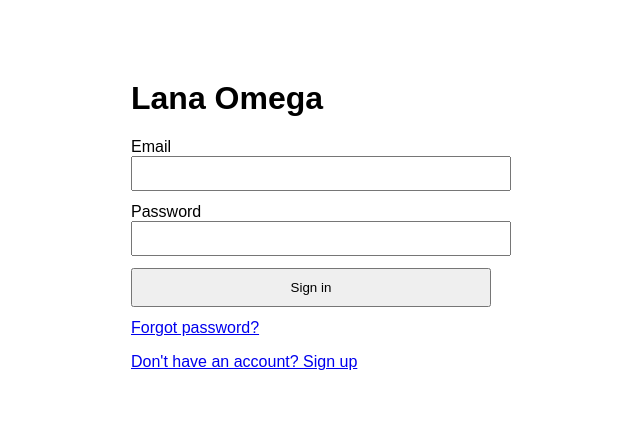
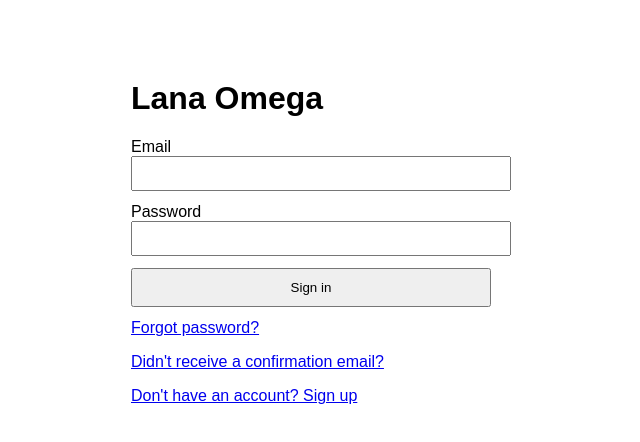
Before and after one commit to oliver7575-blip/lana-omega, a Next.js app: page /login in a window 1280 px wide. Shown: the top 442 px of the page, without its empty margins (329-969 px from the left). Built offline with nearby package versions, Linux system fonts and the light colour scheme.

Commit message:
Add link for resending confirmation email

```diff
--- a/app/login/page.tsx
+++ b/app/login/page.tsx
@@ -68,6 +68,9 @@ export default function LoginPage() {
         <Link href="/forgot-password">Forgot password?</Link>
       </p>
       <p style={{ marginTop: 4 }}>
+        <Link href="/resend-confirmation">Didn't receive a confirmation email?</Link>
+      </p>
+      <p style={{ marginTop: 4 }}>
         <Link href="/signup">Don&apos;t have an account? Sign up</Link>
       </p>
     </main>
```
